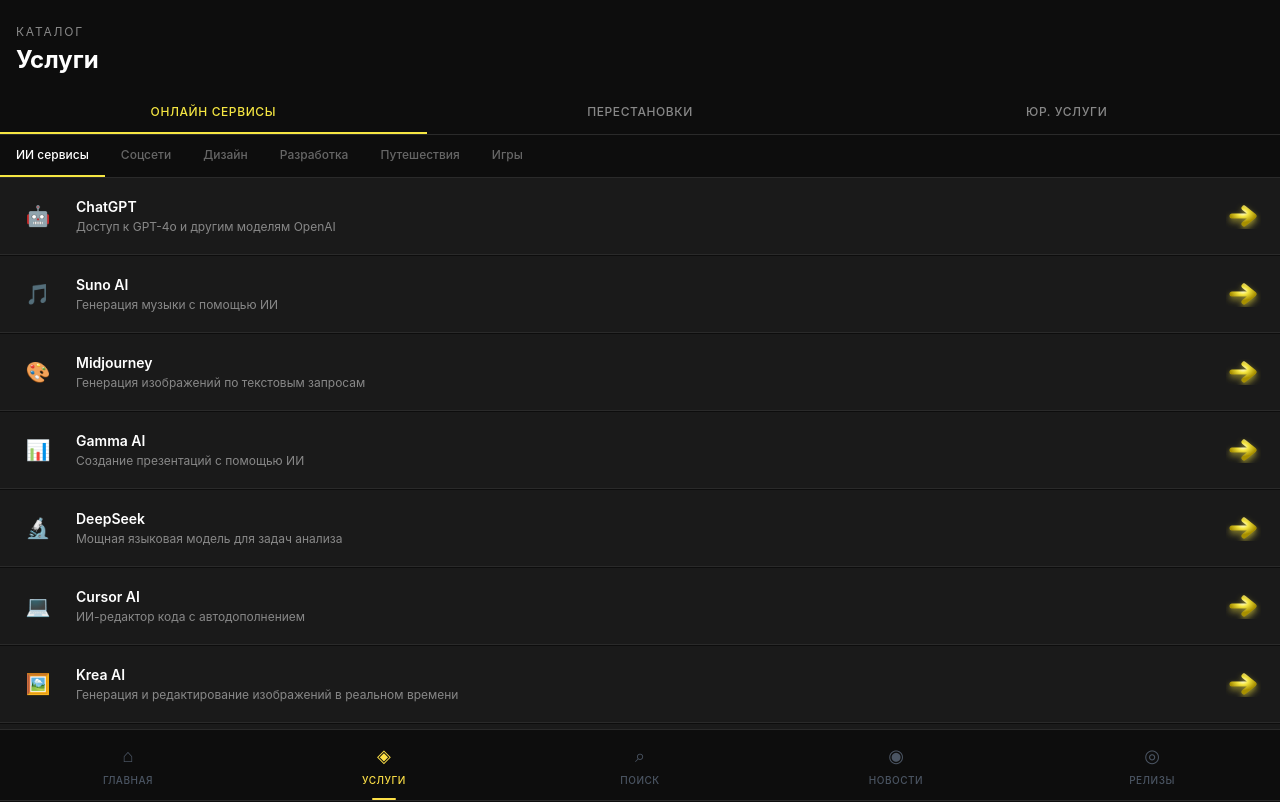
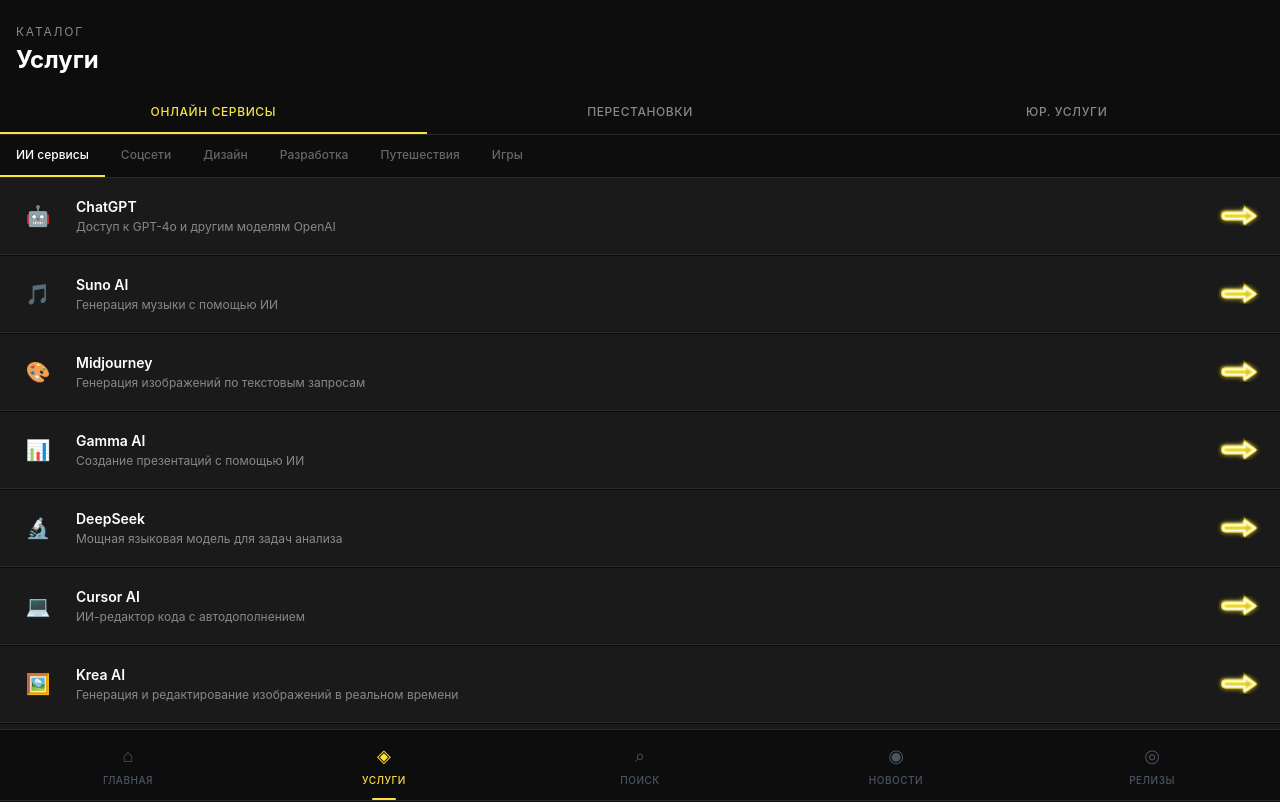
Before and after one commit to makesoundBetter/my-tg-miniapp, a React (Vite) app: page /catalog in a window 1280 px wide. Shown: the top 802 px of the page. Built offline with nearby package versions, Linux system fonts and the light colour scheme.

Commit message:
thinner arrow body

```diff
--- a/src/components/ServiceCard.jsx
+++ b/src/components/ServiceCard.jsx
@@ -3,23 +3,85 @@
 
 function ServiceLogo({ logo, emoji }) {
   const [failed, setFailed] = useState(false);
-
   if (logo && !failed) {
-    return (
-      <img
-        src={logo}
-        alt=""
-        onError={() => setFailed(true)}
-        className="w-7 h-7 object-contain"
-      />
-    );
+    return <img src={logo} alt="" onError={() => setFailed(true)} className="w-7 h-7 object-contain" />;
   }
   return <span className="text-xl">{emoji}</span>;
 }
 
+function NeonArrow() {
+  // Внешняя форма стрелки
+  const outer = "M3 13.5 Q3 9 8 9 L26 9 L26 3 L42 15 L26 27 L26 21 L8 21 Q3 21 3 16.5 Z";
+  // Средняя форма
+  const mid = "M5 14 Q5 11 9 11 L27 11 L27 5.5 L39.5 15 L27 24.5 L27 19 L9 19 Q5 19 5 16 Z";
+  // Внутренняя форма для нeon-контура
+  const inner = "M7 14.5 Q7 12.5 10 12.5 L27.5 12.5 L27.5 8.5 L37 15 L27.5 21.5 L27.5 17.5 L10 17.5 Q7 17.5 7 15.5 Z";
+
+  return (
+    <svg width="48" height="32" viewBox="0 0 46 30" className="shrink-0" xmlns="http://www.w3.org/2000/svg">
+      <defs>
+        {/* Внешнее свечение */}
+        <filter id="outerGlow" x="-20%" y="-20%" width="140%" height="140%">
+          <feGaussianBlur stdDeviation="2.5" result="b" />
+          <feMerge><feMergeNode in="b"/><feMergeNode in="SourceGraphic"/></feMerge>
+        </filter>
+        {/* Центральное свечение */}
+        <filter id="coreGlow" x="-30%" y="-30%" width="160%" height="160%">
+          <feGaussianBlur stdDeviation="1.2" result="b" />
+          <feMerge><feMergeNode in="b"/><feMergeNode in="SourceGraphic"/></feMerge>
+        </filter>
+        {/* Градиент тёмного ободка */}
+        <linearGradient id="rimGrad" x1="0%" y1="0%" x2="0%" y2="100%">
+          <stop offset="0%" stopColor="#5a4d00" />
+          <stop offset="50%" stopColor="#2a2300" />
+          <stop offset="100%" stopColor="#1a1500" />
+        </linearGradient>
+        {/* Градиент основной заливки */}
+        <linearGradient id="fillGrad" x1="0%" y1="0%" x2="0%" y2="100%">
+          <stop offset="0%" stopColor="#e8d200" />
+          <stop offset="50%" stopColor="#c9a800" />
+          <stop offset="100%" stopColor="#8a7000" />
+        </linearGradient>
+      </defs>
+
+      {/* 1. Тёмный внешний ободок — создаёт объём */}
+      <path d={outer} fill="url(#rimGrad)" />
+
+      {/* 2. Основная жёлтая заливка */}
+      <path d={mid} fill="url(#fillGrad)" />
+
+      {/* 3. Жёлтое свечение — широкий glow */}
+      <path d={inner} fill="none"
+        stroke="#F5E642" strokeWidth="3.5"
+        strokeLinejoin="round" strokeLinecap="round"
+        filter="url(#outerGlow)" opacity="0.9"
+      />
+
+      {/* 4. Яркое ядро — белый нeon */}
+      <path d={inner} fill="none"
+        stroke="#fffbe0" strokeWidth="1.2"
+        strokeLinejoin="round" strokeLinecap="round"
+        filter="url(#coreGlow)" opacity="1"
+      />
+
+      {/* 5. Чистая белая линия по центру */}
+      <path d={inner} fill="none"
+        stroke="white" strokeWidth="0.5"
+        strokeLinejoin="round" strokeLinecap="round"
+        opacity="0.9"
+      />
+
+      {/* 6. Блик сверху */}
+      <path
+        d="M5 13 Q5 9 9 9 L27 9 L27 5.5 L36 13 L27 13 L9 13 Q5 13 5 13 Z"
+        fill="white" opacity="0.15"
+      />
+    </svg>
+  );
+}
+
 export default function ServiceCard({ service }) {
   const navigate = useNavigate();
-
   return (
     <div
       onClick={() => navigate(`/service/${service.id}`)}
@@ -33,41 +95,7 @@
         <h3 className="font-semibold text-white text-sm truncate">{service.name}</h3>
         <p style={{ color: '#888' }} className="text-xs truncate mt-0.5">{service.description}</p>
       </div>
-      <svg width="38" height="38" viewBox="0 0 38 38" className="shrink-0" xmlns="http://www.w3.org/2000/svg">
-        <defs>
-          <radialGradient id="arrowGlow" cx="50%" cy="30%" r="60%">
-            <stop offset="0%" stopColor="#FFFDE0" />
-            <stop offset="40%" stopColor="#F5E642" />
-            <stop offset="100%" stopColor="#A89000" />
-          </radialGradient>
-          <filter id="shadow" x="-30%" y="-30%" width="160%" height="160%">
-            <feDropShadow dx="0" dy="3" stdDeviation="3" floodColor="#F5E642" floodOpacity="0.5" />
-            <feDropShadow dx="0" dy="1" stdDeviation="1" floodColor="#000" floodOpacity="0.4" />
-          </filter>
-          <linearGradient id="gloss" x1="0%" y1="0%" x2="0%" y2="100%">
-            <stop offset="0%" stopColor="white" stopOpacity="0.45" />
-            <stop offset="50%" stopColor="white" stopOpacity="0" />
-          </linearGradient>
-        </defs>
-        <path
-          d="M6 19 L24 19 M18 11 L28 19 L18 27"
-          stroke="url(#arrowGlow)"
-          strokeWidth="5"
-          strokeLinecap="round"
-          strokeLinejoin="round"
-          fill="none"
-          filter="url(#shadow)"
-        />
-        <path
-          d="M6 17 L24 17 M18 9 L28 17"
-          stroke="url(#gloss)"
-          strokeWidth="2"
-          strokeLinecap="round"
-          strokeLinejoin="round"
-          fill="none"
-          opacity="0.6"
-        />
-      </svg>
+      <NeonArrow />
     </div>
   );
 }
```
